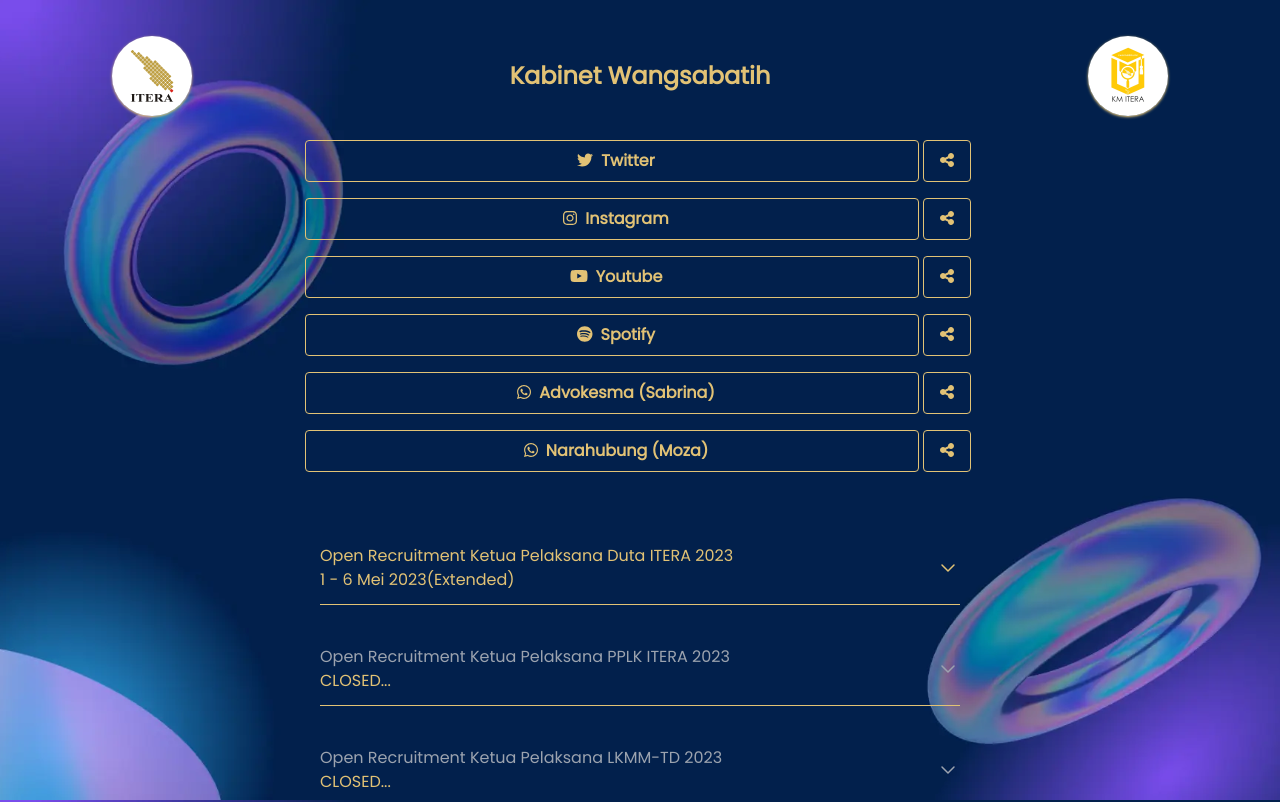
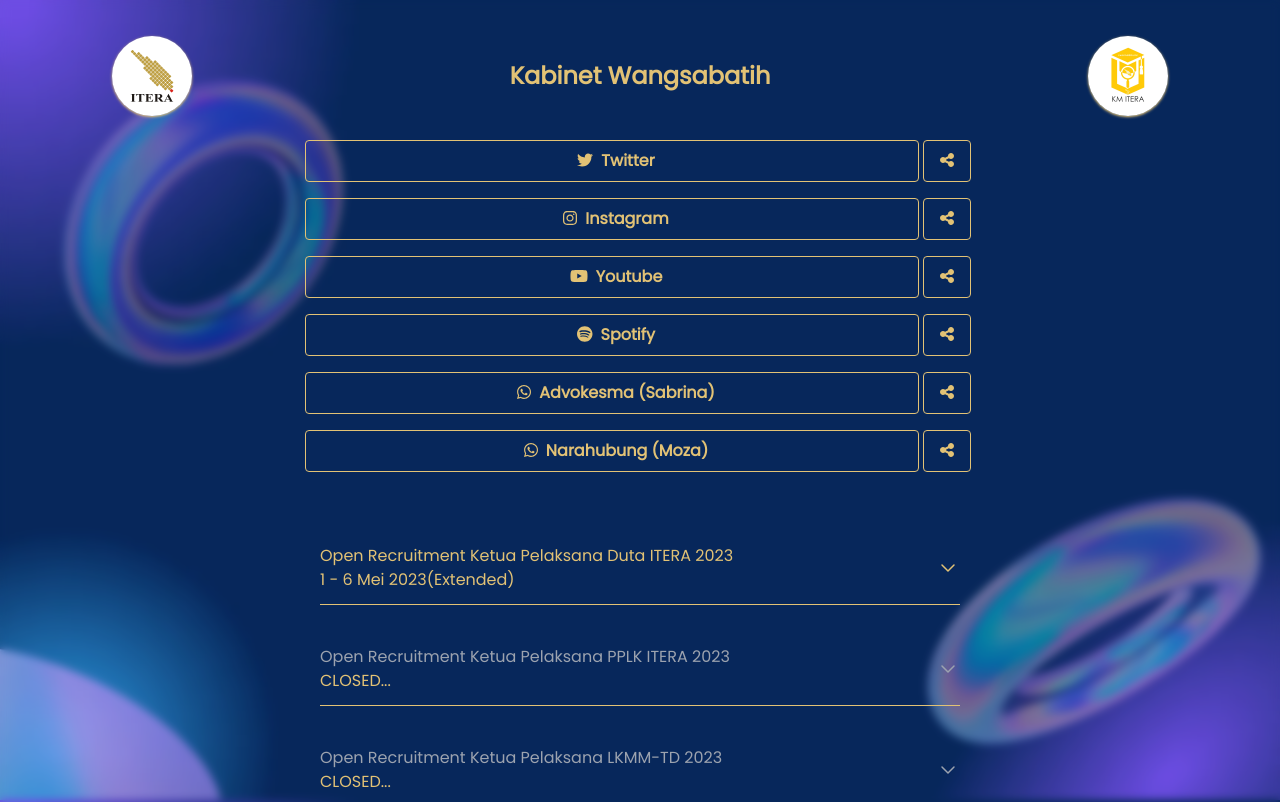
Before and after one commit to KM-ITERA/km-itera.github.io, a React (Create React App) app: page / in a window 1280 px wide. Shown: the top 802 px of the page. Built offline with nearby package versions, Linux system fonts and the light colour scheme.

Commit message:
Fixing Bknd

```diff
--- a/src/App.js
+++ b/src/App.js
@@ -123,7 +123,8 @@ const items = [
 
 export default function App() {
     return (
-    <div className="App flex items-center flex-col py-5 bg-slate-800 bg-no-repeat bg-fixed bg-cover" id='container'>
+    <div className="App flex items-center flex-col bg-slate-800 bg-no-repeat bg-fixed bg-cover" id='container'>
+        <div className='flex items-center flex-col py-5 w-full min-h-full bg-glass drop-shadow-[0_8px_32px_0_rgba(255, 255, 255, 0.37)] backdrop-blur-sm'>
 
         <div className="w-full relative flex justify-between px-10 min-[800px]:px-28 items-center py-4">
             <a href="http://itera.ac.id " target="_blank" rel="noreferrer">
@@ -152,6 +153,8 @@ export default function App() {
 	        </div>
         </div>
         {/* <!-- End Accordion --> */}
+
+        </div>
     </div>
 
     );
--- a/tailwind.config.js
+++ b/tailwind.config.js
@@ -8,7 +8,8 @@ module.exports = {
     extend: {
       colors: {
           goldish: '#e2c275',
-      }
+          glass: 'rgba(44, 81, 182, 0.15)',
+      },
       }
   },
   plugins: [
```
